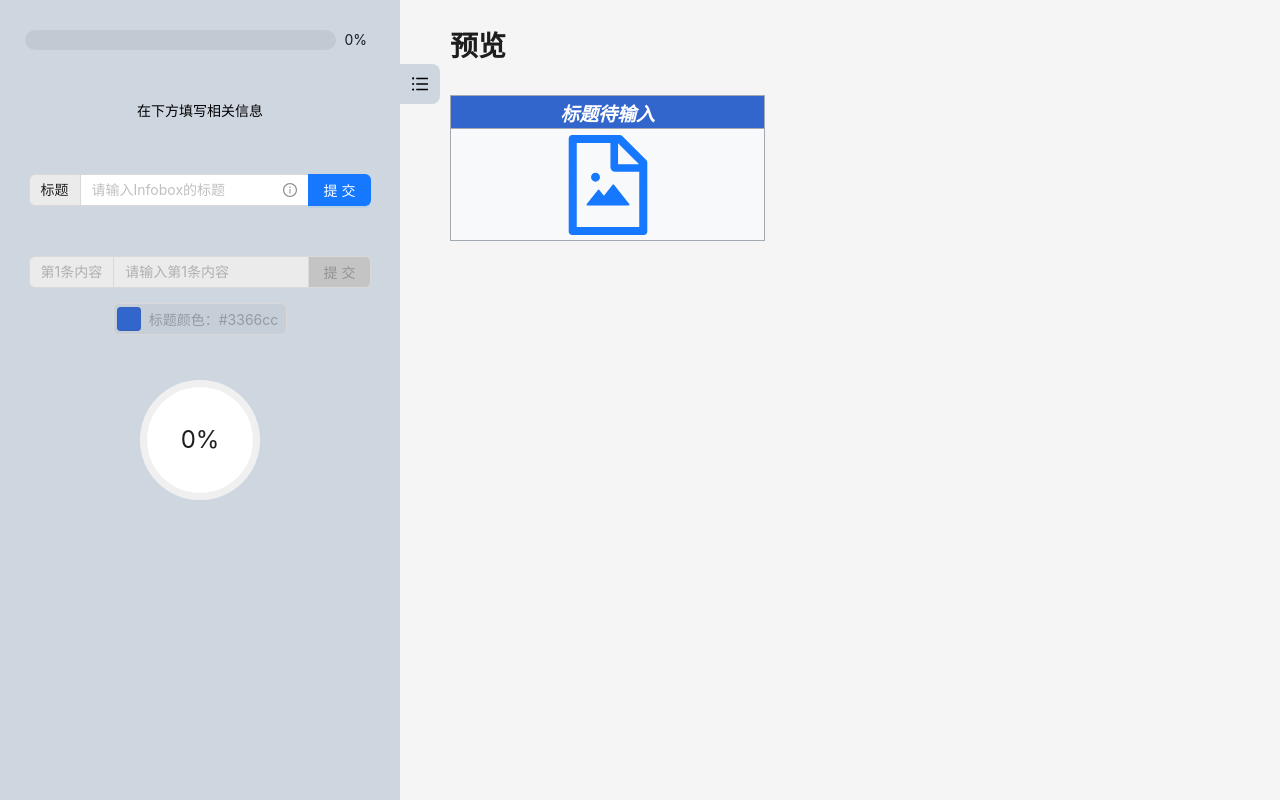
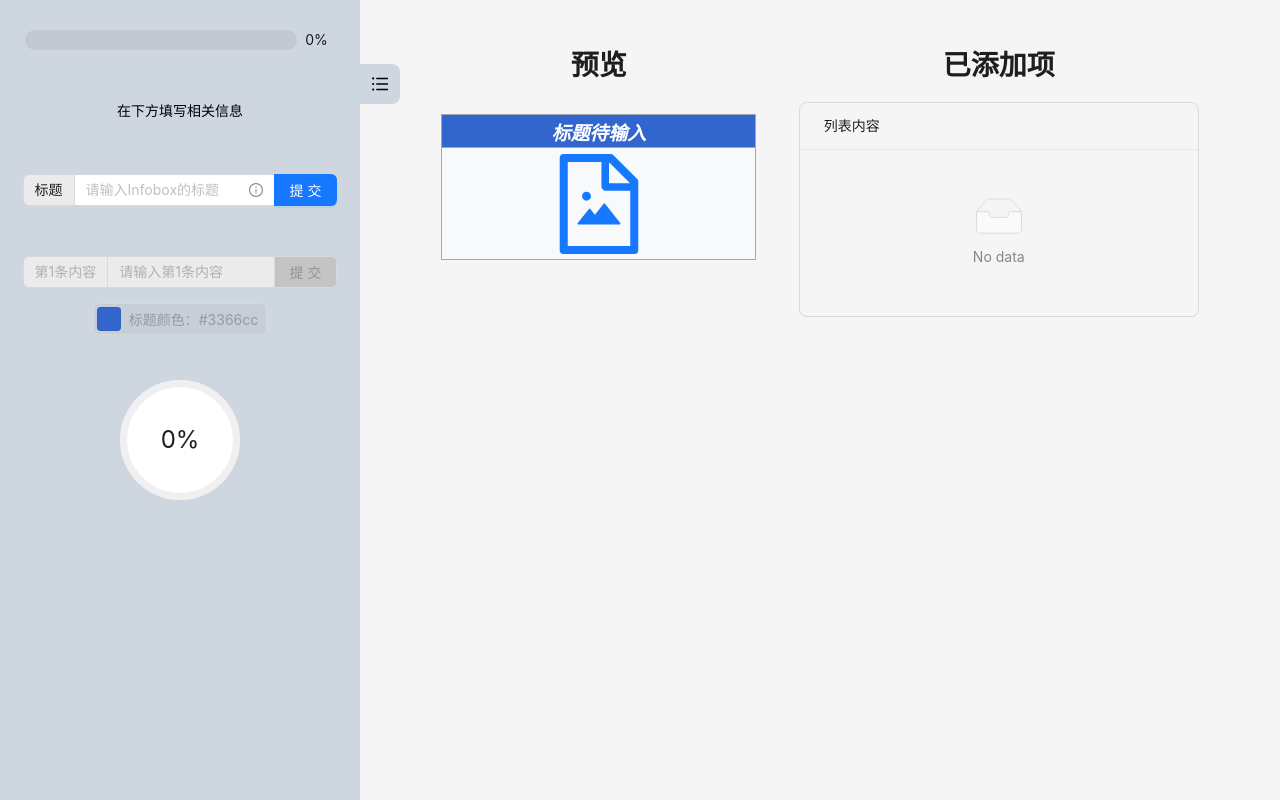
Before and after one commit to Heuluck/Create-infoboxes-in-Mediawiki-Remake, a React (Vite) app: page / in a window 1280 px wide. Built offline with nearby package versions, Linux system fonts and the light colour scheme.

Commit message:
dev:正在添加删除功能

```diff
--- a/src/App.jsx
+++ b/src/App.jsx
@@ -22,6 +22,7 @@ function Index() {
   const [content, setContent] = useState([])
   const [contentRef, setContentRef] = useState([])
   const [previewContent, setPreviewContent] = useState([])
+  let [pureContent, setPureContent] = useState([])
   const [titleColor, setTitleColor] = useState('#3366CC')
   const [showCode, setShow] = useState(false)
   function getWindowSize() {
@@ -29,6 +30,17 @@ function Index() {
     return { innerWidth, innerHeight };
   }
   const [windowSize, setWindowSize] = useState(getWindowSize());
+
+  const deleteItem = (index) => {
+    let middle = [];
+    // setContent(current=>current.splice(index,1))
+    // setContentRef(current=>current.splice(index,1))
+    // setPreviewContent(current=>current.splice(index,1))
+    setPureContent(current=>current.filter(a =>
+      a.id !== index
+    ))
+
+  }
 
   useEffect(() => {
     function handleWindowResize() {
@@ -41,16 +53,20 @@ function Index() {
   }, []);
   return (
     <Layout style={{ minHeight: '100vh' }}>
-      <Sider width={"400px"} collapsible collapsed={collapsed} onCollapse={(value) => setCollapsed(value)} breakpoint="lg"
+      <Sider width={"360px"} collapsible collapsed={collapsed} onCollapse={(value) => setCollapsed(value)} breakpoint="lg"
         collapsedWidth="0"
         onBreakpoint={(broken) => {
           console.log(broken);
         }}>
-        <InputArea setTitle={setTitle} setContent={setContent} setContentRef={setContentRef} setShowCode={setShow} setPreviewContent={setPreviewContent} setTitleColor={setTitleColor} />
+        <InputArea pureContent={pureContent} setTitle={setTitle} setContent={setContent} setContentRef={setContentRef} setShowCode={setShow} setPreviewContent={setPreviewContent} setTitleColor={setTitleColor} setPureContent={setPureContent} />
       </Sider>
       <Layout>
         <Content style={{ overflowY: "scroll", height: windowSize.innerHeight, flex: "none" }}>
-          <OutputArea title={title} content={content} contentRef={contentRef} showCode={showCode} previewContent={previewContent} titleColor={titleColor} />
+          <OutputArea title={title} content={content}
+            contentRef={contentRef} showCode={showCode}
+            previewContent={previewContent} titleColor={titleColor}
+            pureContent={pureContent} setPureContent={setPureContent}
+            deleteItem={deleteItem} />
         </Content>
       </Layout>
     </Layout>
--- a/src/components/Content/OutputArea.jsx
+++ b/src/components/Content/OutputArea.jsx
@@ -2,7 +2,7 @@ import React, { useState } from 'react';
 import { Prism as SyntaxHighlighter } from 'react-syntax-highlighter';
 import { atomDark } from 'react-syntax-highlighter/dist/esm/styles/prism';
 import { useAutoAnimate } from '@formkit/auto-animate/react'
-import { Space } from 'antd';
+import { List, Button, ConfigProvider } from 'antd';
 import { FileImageOutlined } from '@ant-design/icons';
 import "./style.css"
 
@@ -12,14 +12,19 @@ class Code extends React.Component {
             // startingLineNumber={0}
             language={this.props.lang}
             style={atomDark}
-            className={"fuck"}
             lineNumberStyle={{ color: '#ddd', fontSize: 15 }}
             wrapLines={true}>
             {this.props.children.replace(/^\s+|\s+$/g, '')}
         </SyntaxHighlighter>
     }
 }
-
+const data = [
+    'Racing car sprays burning fuel into crowd.',
+    'Japanese princess to wed commoner.',
+    'Australian walks 100km after outback crash.',
+    'Man charged over missing wedding girl.',
+    'Los Angeles battles huge wildfires.',
+];
 export default function OutputArea(prop) {
     const [parent, enableAnimations] = useAutoAnimate()
     const [table, enableTableAnimations] = useAutoAnimate()
@@ -27,16 +32,16 @@ export default function OutputArea(prop) {
 {| class="wikitable" style="width: 25em; color:#72777D; font-size: 90%; border: 1px solid #aaaaaa; margin-bottom: 0.5em; margin-left: 1em; padding: 0.2em; float: right; clear: right; text-align:right;"
 ! style="text-align: center; background-color:${prop.titleColor}; color:white;" colspan="2" |<span style="font-size:150%;font-weight:bold;"><i>{{PAGENAME}}</i></span>
 |-
-| colspan="2" class="image" | [[File:{{{图片|No Image Available.png}}}|缩略图|居中|link=]]${prop.content.length != 0 ? prop.content.join('') : ""}
+| colspan="2" class="image" | [[File:{{{图片|No Image Available.png}}}|缩略图|居中|link=]]${prop.content.length != 0 ? prop.content.map(item=><>{item.theContent}</>) : ""}
 |}
 `
 
     let codeRef = `
-{{${prop.title ? prop.title : "出现错误：title未定义"}${prop.contentRef.length != 0 ? prop.contentRef.join('') : ""}
+{{${prop.title ? prop.title : "出现错误：title未定义"}${prop.contentRef.length != 0 ? prop.contentRef.map(item=><>{item.theContent}</>) : ""}
 }}
     `
     return (
-        <div style={{ margin: "24px 50px 0", }} ref={parent}>
+        <div style={{ margin: "24px 60px 0", }} ref={parent}>
             {prop.showCode ? <>
                 <pre><h1>模板页</h1>
                     <Code lang="jsx">
@@ -49,11 +54,12 @@ export default function OutputArea(prop) {
                     </Code>
                 </pre>
             </> :
-                <><h1>预览</h1>
+                <div style={{ display: "flex", flexDirection: "row", justifyContent: "space-around",flexWrap:"wrap" }}>
+                    <div><h1 style={{textAlign:"center"}}>预览</h1>
                         <table className='wikiTable'>
                             <tbody ref={table}>
                                 <tr>
-                                <th style={{ textAlign: "center", backgroundColor:prop.titleColor, color: "white" }} colSpan="2">
+                                    <th style={{ textAlign: "center", backgroundColor: prop.titleColor, color: "white" }} colSpan="2">
                                         <span style={{ fontSize: "150%", fontWeight: "bold" }}><i>
                                             {prop.title ? prop.title : "出现错误：title未定义"}
                                         </i></span>
@@ -65,10 +71,23 @@ export default function OutputArea(prop) {
                                         <div className="thumbcaption"></div></div></div></div>
                                     </td>
                                 </tr>
-                            {prop.previewContent}
+                                {prop.previewContent.map(item=><>{item.content}</>)}
                             </tbody>
                         </table>
-                </>}
+                    </div>
+                    <div style={{minWidth:"400px"}}><h1 style={{textAlign:"center"}}>已添加项</h1>
+                    <ConfigProvider theme={{ components: { List: { contentWidth: 500 } } }}><List
+                            header={<div>列表内容</div>}
+                            bordered
+                            dataSource={prop.pureContent}
+                            renderItem={(item,index) => (
+                                <List.Item key={index} actions={[<Button onClick={()=>prop.deleteItem(item.id)} danger>删除</Button>]}>{/*<ConfigProvider theme={{ components: { Button: { ghostBg: "white" } } }}><Button type='primary' onClick={()=>alert(prop.pureContent[index])} ghost>修改</Button></ConfigProvider>, */}
+                                    {item.content}
+                                </List.Item>
+                            )}
+                        /></ConfigProvider>
+                    </div>
+                </div>}
         </div>
     )
 }
--- a/src/components/Left/InputArea.jsx
+++ b/src/components/Left/InputArea.jsx
@@ -39,24 +39,26 @@ export default function InputArea(prop) {
     }
 
     function contentSubmitHandler(content) {
-        prop.setContent(current => [...current,
+        setCount(current => current + 1)
+        prop.setContent(current => [...current,{"id":count,"theContent":
         `\n|-
 {{#if: {{{${content}|}}} |
 {{!}}  class="left" {{!}} ${content}
-{{!}}  class="right" {{!}} {{{${content}|}}}}}`])
+{{!}}  class="right" {{!}} {{{${content}|}}}}}`}])
 
-        prop.setContentRef(current => [...current,
-        `\n|${content} =`])
+        prop.setContentRef(current => [...current,{"id":count,"theContent":
+        `\n|${content} =`}])
 
-        prop.setPreviewContent(current => [...current, <tr>
+        prop.setPreviewContent(current => [...current, {"id":count,"content":<tr>
             <td className="left">{content}
             </td>
             <td className="right">数据将显示于此
             </td>
-        </tr>])
+        </tr>}])
+
+        prop.setPureContent(current=>[...current,{"id":count,"content":content}])
         inputSingle()
         setPercent(current => current < 90 ? current + 2 : current)
-        setCount(current => current + 1)
         setComfirmVisibility(true)
     }
 
```
Lines whose indentation alone changed are shown as unchanged.
